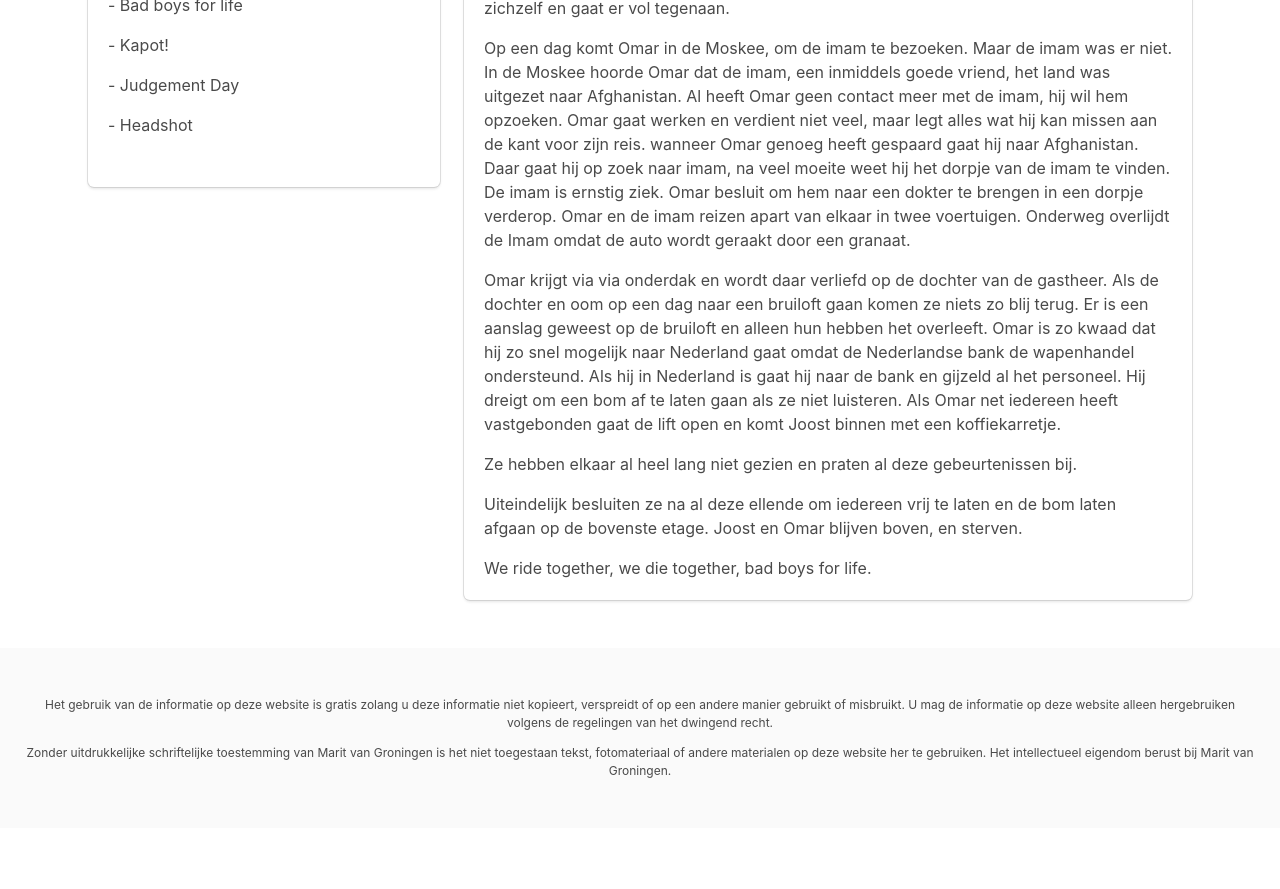
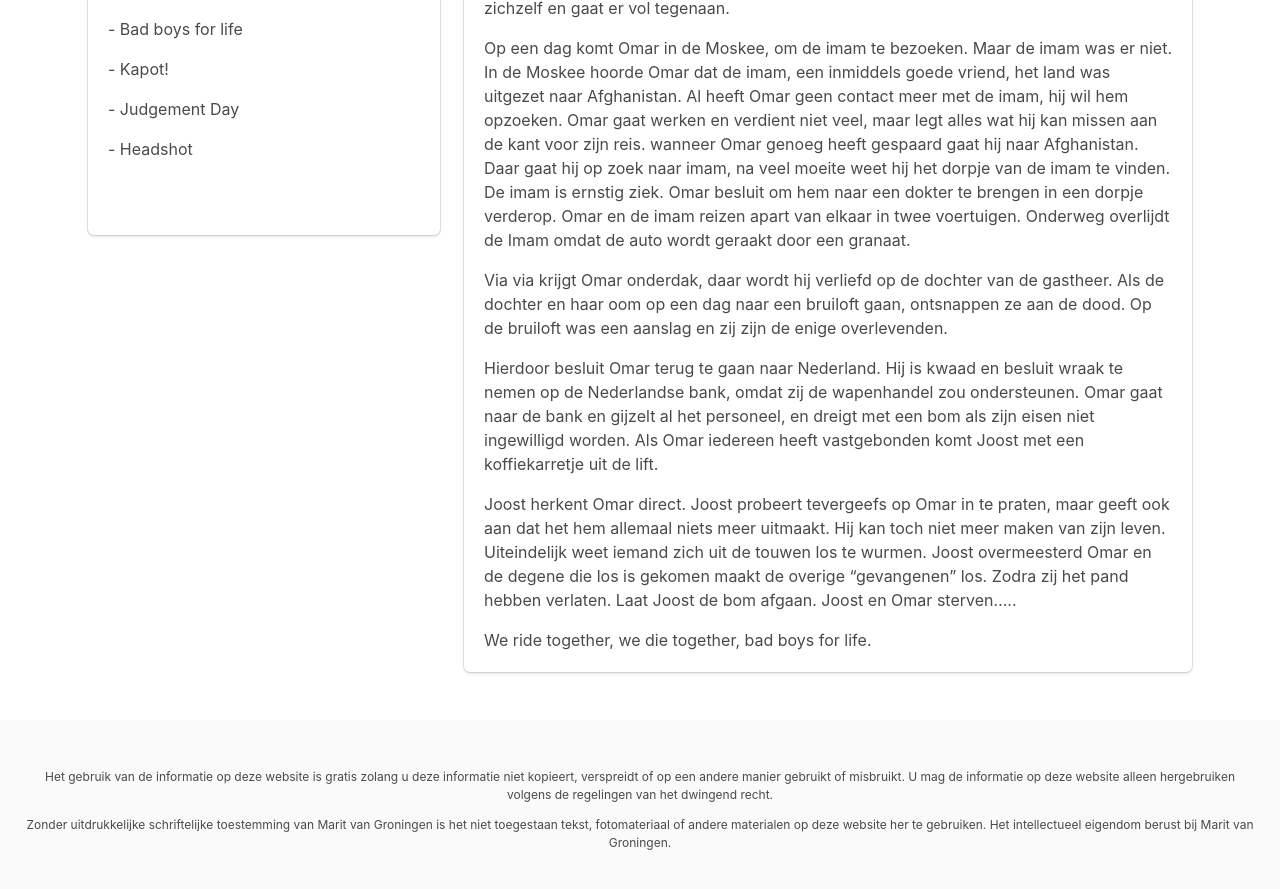
Before and after one commit to groninge01/marit, a Jekyll site: the page built from _books/bad-boy-for-life.md, in a window 1280 px wide and 900 px high, scrolled down 928 px. Shown: the top 889 px of the window. Built offline with Jekyll 4.4.1, drawn with Linux system fonts in a browser that asks for light colours; nearby versions of some CDN libraries; a script that is not in the unit is left out; before the commit the page ends 1756 px from its top, so only the background shows below that.

Commit message:
Update Book “bad-boy-for-life”

```diff
--- a/_books/bad-boy-for-life.md
+++ b/_books/bad-boy-for-life.md
@@ -43,18 +43,11 @@ Met Omar gaat het steeds beter. In de nieuwe gevangenis mag hij één keer per m
 
 Op een dag komt Omar in de Moskee, om de imam te bezoeken. Maar de imam was er niet. In de Moskee hoorde Omar dat de imam, een inmiddels goede vriend, het land was uitgezet naar Afghanistan. Al heeft Omar geen contact meer met de imam, hij wil hem opzoeken. Omar gaat werken en verdient niet veel, maar legt alles wat hij kan missen aan de kant voor zijn reis. wanneer Omar genoeg heeft gespaard gaat hij naar Afghanistan. Daar gaat hij op zoek naar imam, na veel moeite weet hij het dorpje van de imam te vinden. De imam is ernstig ziek. Omar besluit om hem naar een dokter te brengen in een dorpje verderop. Omar en de imam reizen apart van elkaar in twee voertuigen. Onderweg overlijdt de Imam omdat de auto wordt geraakt door een granaat.
 
+Via via krijgt Omar onderdak, daar wordt hij verliefd op de dochter van de gastheer. Als de dochter en haar oom op een dag naar een bruiloft gaan, ontsnappen ze aan de dood. Op de bruiloft was een aanslag en zij zijn de enige overlevenden.
 
+Hierdoor besluit Omar terug te gaan naar Nederland. Hij is kwaad en besluit wraak te nemen op de Nederlandse bank, omdat zij de wapenhandel zou ondersteunen. Omar gaat naar de bank en gijzelt al het personeel, en dreigt met een bom als zijn eisen niet ingewilligd worden. Als Omar iedereen heeft vastgebonden komt Joost met een koffiekarretje uit de lift.
 
-
-
-
-
-Omar krijgt via via onderdak en wordt daar verliefd op de dochter van de gastheer. Als de dochter en oom op een dag naar een bruiloft gaan komen ze niets zo blij terug. Er is een aanslag geweest op de bruiloft en alleen hun hebben het overleeft. Omar is zo kwaad dat hij zo snel mogelijk naar Nederland gaat omdat de Nederlandse bank de wapenhandel ondersteund. Als hij in Nederland is gaat hij naar de bank en gijzeld al het personeel. Hij dreigt om een bom af te laten gaan als ze niet luisteren. Als Omar net iedereen heeft vastgebonden gaat de lift open en komt Joost binnen met een koffiekarretje.
-
-Ze hebben elkaar al heel lang niet gezien en praten al deze gebeurtenissen bij.
-
-Uiteindelijk besluiten ze na al deze ellende om iedereen vrij te laten en de bom laten afgaan op de bovenste etage. Joost en Omar blijven boven, en sterven.
-
-
+Joost herkent Omar direct. Joost probeert tevergeefs op Omar in te praten, maar geeft ook aan dat het hem allemaal niets meer uitmaakt. Hij kan toch niet meer maken van zijn leven. Uiteindelijk weet iemand zich uit de touwen los te wurmen. Joost overmeesterd Omar en de degene die los is gekomen maakt de overige "gevangenen" los. Zodra zij het pand hebben verlaten. Laat Joost de bom afgaan.
+Joost en Omar sterven.....
 
 We ride together, we die together, bad boys for life.
```
